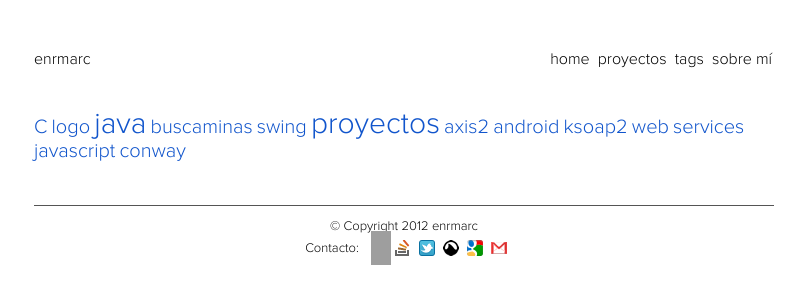
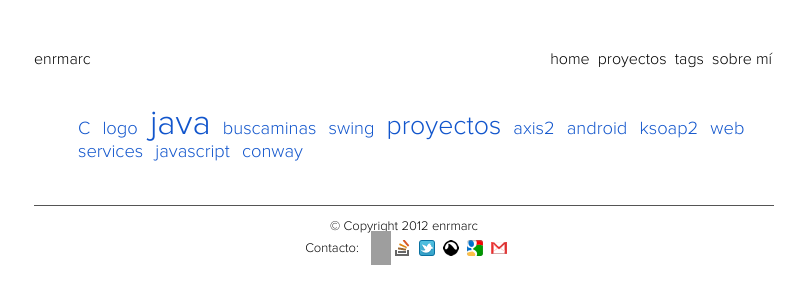
Before and after one commit to enrmarc/enrmarc.github.com, a Jekyll site: the page built from tags.html, in a window 1280 px wide. Shown: the top 304 px of the page, without its empty margins (236-1038 px from the left). Built offline with Jekyll 4.4.1, drawn with Linux system fonts in a browser that asks for light colours; nearby versions of some CDN libraries; some web fonts are replaced; grey boxes are pictures that could not be loaded.

Commit message:
Tag cloud added

```diff
--- a/tags.html
+++ b/tags.html
@@ -3,14 +3,14 @@ layout : default
 title  : tags
 ---
 
-<div class="tag-cloud">
+<ul class="tag-cloud" style="list-style:none">
     {% for tag in site.tags %}
-        <a class="{{ tag[0] }}">{{ tag[0] }}</a>
+        <li style="display:inline; margin: 2px 4px"><a class="{{ tag[0] }}">{{ tag[0] }}</a></li>
         <div class="hidden" style="display:none;">{{ tag[0] }}</div>
     {% endfor %}
-</div>
+</ul>
 
-<div class="post-list" style="margin-top: 40px"></div>
+<div class="post-list" style="margin-top: 40px; margin-left: 60px"></div>
 
 <div class="tag-list">
     <ul>
@@ -28,19 +28,19 @@ title  : tags
     $(function() {
             {% assign max = 1.0 %}
             {% for tag in site.tags %}
-              {% if tag[1].size > max %}
-                {% assign max = tag[1].size %}
-              {% endif %}
+                {% if tag[1].size > max %}
+                    {% assign max = tag[1].size %}
+                {% endif %}
             {% endfor %}
 
             var max = {{ max }},
                 minFont = 10.0,
-                maxFont = 30.0,
+                maxFont = 35.0,
                 diffFont = maxFont - minFont,
                 size = 0;
             {% for tag in site.tags %}
-              size = (({{ tag[1].size }} * (100.0 / max) / 100.0) * diffFont) + minFont;
-              $(".{{ tag[0] }}").css("font-size", size + "px");
+                size = ({{ tag[1].size }} / max) * diffFont + minFont;
+                $(".{{ tag[0] }}").css("font-size", size + "px");
             {% endfor %}
 
             $('.hidden').each(function() {
```
Also changed, not shown: _posts/2012-04-13-WS-Axis2-Android.md (+1 -1 lines).
